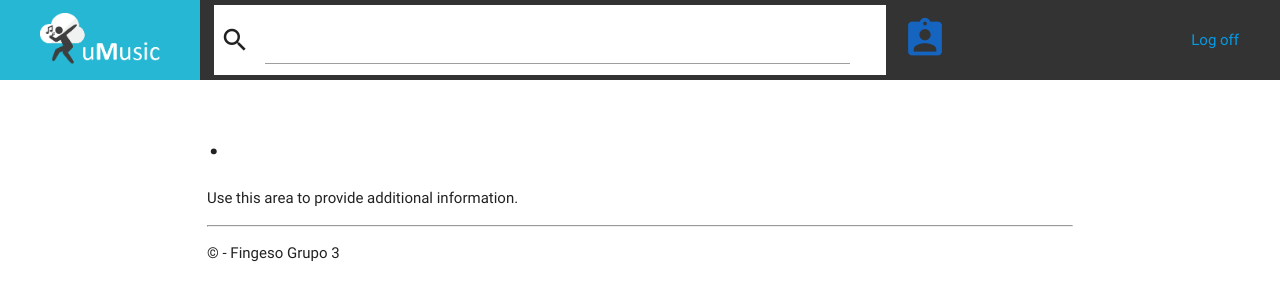
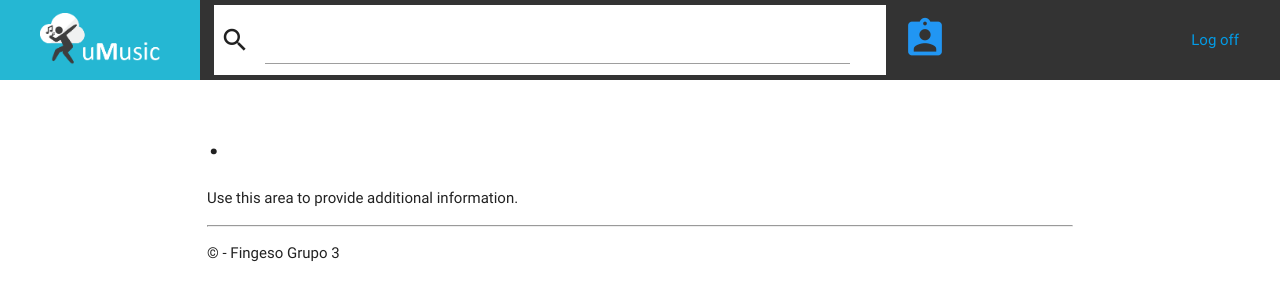
Before and after one commit to luisriq/proyectofingeso, a Django app: template DjangoWebProject2/app/templates/app/about.html in a window 1280 px wide. Shown: the top 300 px of the page. Run offline with Django 3.2, Linux system fonts and the light colour scheme; the template is opened without the code that fills it, so the values that code supplies are empty; a user stored in the database is signed in; some libraries are stand-ins or nearby versions.

Commit message:
cambio del color

```diff
--- a/DjangoWebProject2/app/templates/app/loginpartial.html
+++ b/DjangoWebProject2/app/templates/app/loginpartial.html
@@ -9,7 +9,7 @@
              </div>
              {% else %}
              <div class="cent-valing">
-                 <i class="material-icons" style="color:#1565C0;font-size:45px;">assignment_ind</i>
+                 <i class="material-icons" style="color:#2196F3;font-size:45px;">assignment_ind</i>
              </div>
              {% endif %}
              {{ user.first_name }}
```
